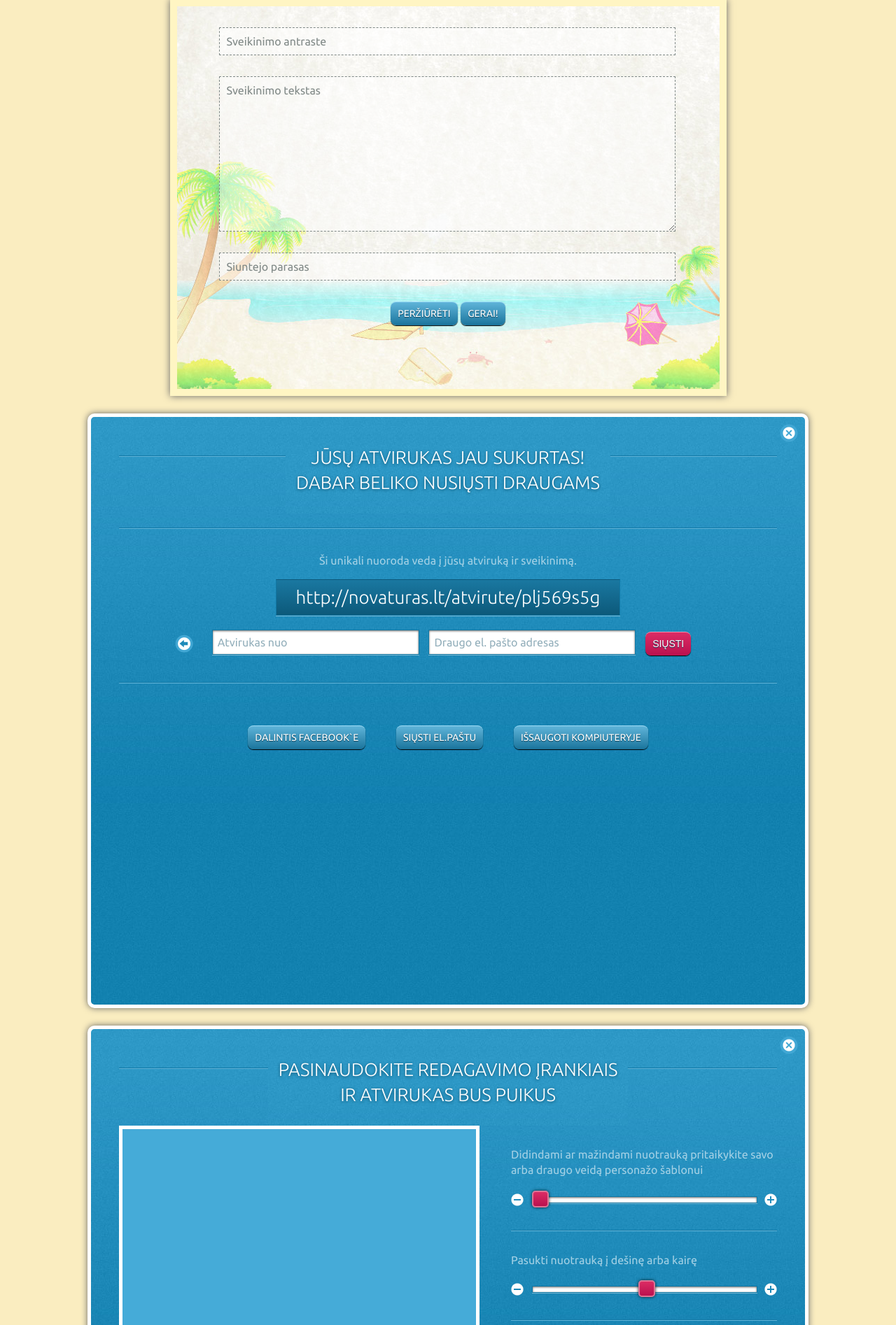
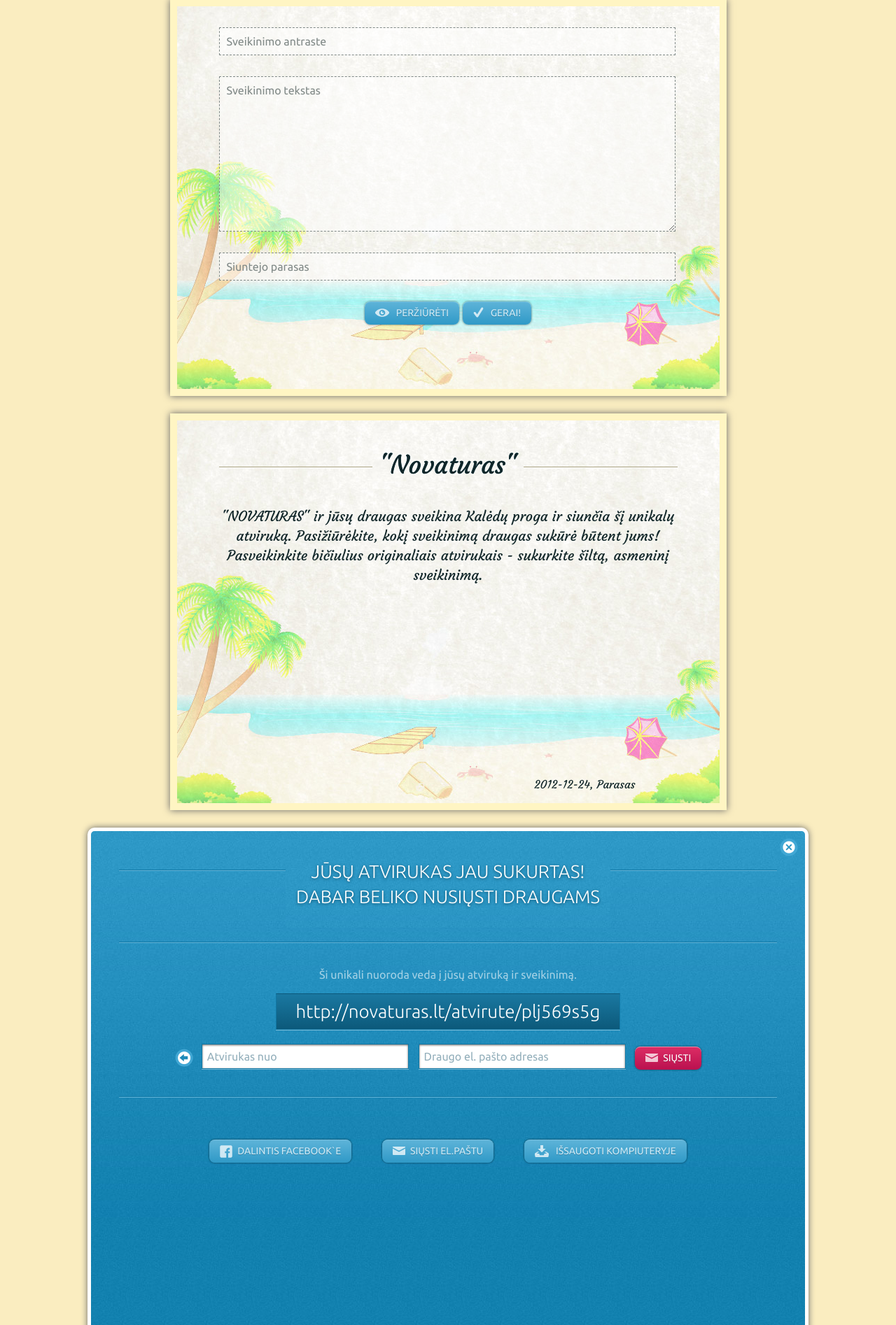
Before and after one commit to antanas-story/novaturas, a PHP site: page /HTML/page.html in a window 1280 px wide. Shown: the part 26-1920 px from the top of the page at 70% size. Run offline with PHP 8.4, Linux system fonts and the light colour scheme.

Commit message:
CSS & HTML update
1. sutvarkyti hoveriai ir transitionai
2. prie buttonu su iconais pridetas <span></span> ir suvienodinti linkai
(buvo kaikur bt- ir b-)
3. idetas "suceess" stiliukas
4. visos ikonos perkeltos i viena png failiuka

```diff
--- a/public_html/novaturas/HTML/page.html
+++ b/public_html/novaturas/HTML/page.html
@@ -21,11 +21,18 @@
 				<input type="text" placeholder="Sveikinimo antraste" class="input-edit">
 				<textarea placeholder="Sveikinimo tekstas"></textarea>
 				<input type="text" placeholder="Siuntejo parasas" class="input-edit">
-				<a class="simple-button bt-view">Peržiūrėti</a>
-				<a class="simple-button bt-ok">Gerai!</a>
+				<a class="simple-button b-view"><span></span>Peržiūrėti</a>
+				<a class="simple-button b-ok"><span></span>Gerai!</a>
 			</form>
 		</div>
 	</div><!-- end greeting -->
+
+	<div id="greeting" class="popup">
+		<h2><span>"Novaturas"</span></h2>
+		<p>"NOVATURAS" ir jūsų draugas sveikina Kalėdų proga ir siunčia šį unikalų atviruką. Pasižiūrėkite, kokį sveikinimą draugas sukūrė būtent jums! Pasveikinkite bičiulius originaliais atvirukais - sukurkite šiltą, asmeninį sveikinimą.</p>
+		<p class="author">2012-12-24, Parasas</p>
+	</div><!-- end greeting -->
+
 
 	<div id="sharePopup" class="popup with-overlay show-at-once">
 	    <a href="#" class="close-button" onclick="closePopup();return false;" title="close-button-txt"></a>
@@ -40,14 +47,14 @@
 				<form action="#">
 					<input type="text" placeholder="Atvirukas nuo" class="input">
 					<input type="text" placeholder="Draugo el. pašto adresas" class="input">
-					<button class="button">Siųsti</button>
+					<button class="button b-send"><span></span>Siųsti</button>
 				</form>
 			</div>
 		</section><!-- end shareBy -->
 		<div class="buttons-container">
-			<a href="#" class="simple-button b-fb">Dalintis facebook`e</a>
-			<a href="#" class="simple-button b-mail">Siųsti el.paštu</a>
-			<a href="#" class="simple-button b-save">Išsaugoti kompiuteryje</a>
+			<a href="#" class="simple-button b-fb"><span></span>Dalintis facebook`e</a>
+			<a href="#" class="simple-button b-mail"><span></span>Siųsti el.paštu</a>
+			<a href="#" class="simple-button b-save"><span></span>Išsaugoti kompiuteryje</a>
 		</div>
 	</div><!-- end sharePopup -->
 
@@ -59,7 +66,7 @@
 			<figure>
 				<img src="img/1x1.gif" width="700" height="700">
 			</figure>
-			<a href="#" class="simple-button">Noriu pasirinkti kitą nuotrauką</a>
+			<a href="#" class="simple-button b-friend"><span></span>Noriu pasirinkti kitą nuotrauką</a>
 		</section><!-- end editPhotoContainer -->
 		<section id="editPhotoTools">
 			<div class="slider-zoom">
@@ -93,13 +100,13 @@
 				<img src="img/1x1.gif" width="50" height="50" title="Name Sirname">
 				Antanas<br>Sinica
 			</figure>
-			<a href="#" class="simple-button">Noriu pasirinkti kitą draugą</a>
+			<a href="#" class="simple-button b-friend"><span></span>Noriu pasirinkti kitą draugą</a>
 		</section><!-- end selectedFriend -->
 		<section id="imgFbThumbs">
 		<h2><span>Spustelk ant tinkamos nuotraukos</span></h2>
 			<div id="slider">
 				<a href="#" class="nav-prev"></a>
-				<figure><img src="img/1x1.gif" width="155" height="155" title="Photo title"></figure>
+				<figure class="selected"><img src="img/1x1.gif" width="155" height="155" title="Photo title"></figure>
 				<figure><img src="img/1x1.gif" width="155" height="155" title="Photo title"></figure>
 				<figure><img src="img/1x1.gif" width="155" height="155" title="Photo title"></figure>
 				<figure><img src="img/1x1.gif" width="155" height="155" title="Photo title"></figure>
@@ -127,6 +134,10 @@
 		</section><!-- end friendsName -->
 		<div class="error">
 			Deja, šio draugo nuotraukų iš facebook'o gauti nepavyko. Rinkis kitą draugą arba <a href="#">įkelk iš kompiuterio</a>.
+		</div>
+
+		<div class="success">
+			Wohhoo! rodos kazkada kazkur kazkas veiks!
 		</div>
 		<section id="imgThumbs">
 			<figure>
--- a/public_html/novaturas/HTML/styles/style.css
+++ b/public_html/novaturas/HTML/styles/style.css
@@ -36,13 +38,13 @@ img {border: none;}
 	font-weight: 300;
 	text-shadow: 0px 1px 4px #0f506c;
 	color: #fff;
-	background: url(../imgs/heading-line.gif) 0 15px repeat-x;
+	background: url(../img/heading-line.gif) 0 15px repeat-x;
 }
 
 #container .popup h2 span {
 	display: inline-block;
 	padding: 0 15px;
-	background: url(../imgs/popup-texture.jpg) 0 0 repeat-x;
+	background: url(../img/popup-texture.jpg) 0 0 repeat-x;
 	padding-bottom: 25px;
 }
 
@@ -52,13 +54,16 @@ img {border: none;}
 	height: 26px;
 	display: block;
 	position: absolute;
-	background: url(../imgs/icon-close.png) 0 0 no-repeat;
+	background: url(../img/elements.png) -180px 0 no-repeat;
 	top: 10px;
 	right: 10px;
 }
 
+#container .popup a.close-button:hover {	background: url(../img/elements.png) -180px -60px no-repeat;}
+
+
 #container .popup {
-	background: url(../imgs/popup-texture.jpg) 0 0 repeat-x #258fbf;
+	background: url(../img/popup-texture.jpg) 0 0 repeat-x #258fbf;
 	width: 940px;
 	height: 760px;
 	padding: 40px;
@@ -273,7 +293,7 @@ editPhotoPopup */
 	clear: both;
 	padding-bottom: 30px;
 	margin-top: 30px;
-	background: url(../imgs/heading-line.gif) 0 100% repeat-x;
+	background: url(../img/heading-line.gif) 0 100% repeat-x;
 }
 
 #container #editPhotoTools .slider {
@@ -287,18 +307,22 @@ editPhotoPopup */
 	position: absolute;
 	display: block;
 	left: 0;
-	top: 0;
-	background: url(../imgs/slider-icons.png) 0 6px no-repeat;
-	width: 25px;
-	height: 25px;
+	top: 2px;
+	background: url(../img/elements.png) -300px 0 no-repeat;
+	width: 26px;
+	height: 26px;
 	cursor: pointer;
 }
 
 #container #editPhotoTools .slider .plus {
 	left: auto;
 	right: 0;
-	background: url(../imgs/slider-icons.png) 7px -20px no-repeat;
+	background: url(../img/elements.png) -240px 0 no-repeat;
 }
+
+#container #editPhotoTools .slider .plus:hover {	background: url(../img/elements.png) -300px -60px no-repeat;}
+#container #editPhotoTools .slider .minus:hover {	background: url(../img/elements.png) -240px -60px no-repeat;}
+
 
 #container #editPhotoTools .slider .bar {
 	width: 100%;
@@ -347,8 +378,8 @@ sharePopup */
 
 #container #sharePopup #shareBy {
 	background:
-		url(../imgs/heading-line.gif) 0 0 repeat-x,
-		url(../imgs/heading-line.gif) 0 100% repeat-x;
+		url(../img/heading-line.gif) 0 0 repeat-x,
+		url(../img/heading-line.gif) 0 100% repeat-x;
 	padding: 20px 0 40px;
 	margin: 20px 0;
 }
@@ -393,14 +424,18 @@ sharePopup */
 	position: absolute;
 	width: 30px;
 	height: 30px;
-	background: url(../imgs/button-back.png) 0 0 no-repeat;
+	background: url(../img/elements.png) -120px 0 no-repeat;
 	display: block;
 	left: 80px;
 	top: 7px;
 }
 
-#container .popup .error {
-	background: rgba(250,240,120,1);
+#container #sharePopup #shareBy a.back:hover {	background: url(../img/elements.png) -120px -60px no-repeat;}
+
+
+#container .popup .error,
+#container .popup .success {
+	background: #FF9;
 	display: inline-block;
 	padding: 15px;
 	margin: 25px 0;
@@ -417,7 +454,7 @@ sharePopup */
 #container #greeting {
 	font-family: Courgette;
 	border: solid 10px #fff5c3;
-	background: url(../imgs/greeting.jpg) 0 0 repeat-x #f6f5f0;
+	background: url(../img/greeting.jpg) 0 0 repeat-x #f6f5f0;
 	width: 655px;
 	height: 487px;
 	padding: 30px 60px;
@@ -441,7 +478,7 @@ sharePopup */
 	font-size: 36px;
 	text-transform: none;
 	text-shadow: 0 0 0 #0f506c;
-	background: url(../imgs/greeting-heading-line.gif) 0 11px repeat-x;
+	background: url(../img/greeting-heading-line.gif) 0 11px repeat-x;
 	line-height: 18px;
 	margin: 25px 0;
 }
@@ -450,7 +487,7 @@ sharePopup */
 #container #greeting h2 span {
 	display: inline-block;
 	padding: 0 10px;
-	background: url(../imgs/greeting.jpg) 50% 0;
+	background: url(../img/greeting.jpg) 50% 0;
 	padding-bottom: 25px;
 }
 
@@ -550,31 +589,33 @@ button.button {
 	text-align: center;
 	line-height: 14px;
 	border: none;
-	border-top: 1px solid #a0dcf6;
+	border-top: 1px solid #78c0e0;
 	background: #ba114f;
-	background: -webkit-gradient(linear, left top, left bottom, from(#5fb4d9), to(#1a749c));
-	background: -webkit-linear-gradient(top, #5fb4d9, #1a749c);
-	background: -moz-linear-gradient(top, #5fb4d9, #1a749c);
-	background: -ms-linear-gradient(top, #5fb4d9, #ba114f);
-	background: -o-linear-gradient(top, #5fb4d9, #1a749c);
-	padding: 9px 10px 10px;
+	background: -webkit-gradient(linear, left top, left bottom, from(#5db3d8), to(#2f99c7));
+	background: -webkit-linear-gradient(top, #5db3d8, #2f99c7);
+	background: -moz-linear-gradient(top, #5db3d8, #2f99c7);
+	background: -ms-linear-gradient(top, #5db3d8, #2f99c7);
+	background: -o-linear-gradient(top, #5db3d8, #2f99c7);
+	padding: 8px 15px 10px;
 	-webkit-border-radius: 8px;
 	-moz-border-radius: 8px;
 	border-radius: 8px;
-	-webkit-box-shadow: rgba(0,0,0,1) 0 1px 1px;
-	-moz-box-shadow: rgba(0,0,0,1) 0 1px 1px;
-	box-shadow: rgba(0,0,0,1) 0 1px 1px;
-	text-shadow: rgba(0,0,0,.4) 0 1px 0;
-	color: #fff;
+	-webkit-box-shadow: rgba(0,0,0,0.6) 0 0 3px;
+	-moz-box-shadow: rgba(0,0,0,0.6) 0 0 3px;
+	box-shadow: rgba(0,0,0,0.6) 0 0 3px;
+	text-shadow: rgba(0,0,0,.2) 0 1px 0;
+	color: #cfeaf6;
 	font-size: 14px;
 	font-weight: 500;
 	text-decoration: none;
 	vertical-align: middle;
-	text-shadow: 0px 1px 1px #093e55;
 	text-transform: uppercase;
-	-webkit-transition: background .3s ease-in-out;
-	-moz-transition: 	background .3s ease-in-out;
-	transition: 		background .3s ease-in-out;
+	-webkit-transition: all .3s ease-in-out;
+	-moz-transition: 	all .3s ease-in-out;
+	transition: 		all .3s ease-in-out;
+	cursor: pointer;
+	position: relative;
+	font-family: Ubuntu, "Ubuntu Light", "Ubuntu Condensed";
 }
 
 button.button {
@@ -587,7 +628,52 @@ button.button {
 	background: -o-linear-gradient(top, #dc2c64, #ba114f);
 	cursor: pointer;
 	margin-left: 10px;
+	color: #fff;
+	-webkit-transition: all .3s ease-in-out;
+	-moz-transition: 	all .3s ease-in-out;
+	transition: 		all .3s ease-in-out;
 }
+
+a.simple-button:hover,
+button.button:hover {
+	color: #fff;
+	border-top: 1px solid #a9d8ed;
+	-webkit-box-shadow: rgba(0,0,0,1) 0 0 2px;
+	-moz-box-shadow: rgba(0,0,0,1) 0 0 2px;
+	box-shadow: rgba(0,0,0,1) 0 0 2px;
+}
+
+a.simple-button:active,
+button.button:active {
+	color: #fff;
+	background: #187eab;
+}
+
+button.button:hover {
+	border-top: 1px solid #fff;
+}
+
+a.b-fb, a.b-mail, button.b-send, a.b-ok {
+	padding-left: 40px;
+}
+
+a.b-save, a.b-view, a.b-friend {	padding-left: 45px;}
+
+a.b-fb span, a.b-mail span, a.b-save span, button.b-send span, a.b-ok span, a.b-view span, a.b-friend span {
+	position: absolute;
+	left: 15px;
+	top: 7px;
+	background: url(../img/elements.png) -360px -60px no-repeat;
+	width: 25px;
+	height: 25px;
+}
+
+a.b-mail span {	background: url(../img/elements.png) -360px 2px no-repeat;}
+a.b-save span {	background: url(../img/elements.png) -420px -60px no-repeat;}
+a.b-ok span {	background: url(../img/elements.png) -480px 0 no-repeat;}
+a.b-view span {	background: url(../img/elements.png) -420px 2px no-repeat;}
+button.b-send span {	background: url(../img/elements.png) -360px 2px no-repeat;}
+a.b-friend span {	background: url(../img/elements.png) -480px -60px no-repeat;}
 
 
 .input {
```
Also changed, not shown: other parts of public_html/novaturas/HTML/styles/style.css (+44 -16 lines), public_html/novaturas/HTML/img/elements.png (added).
